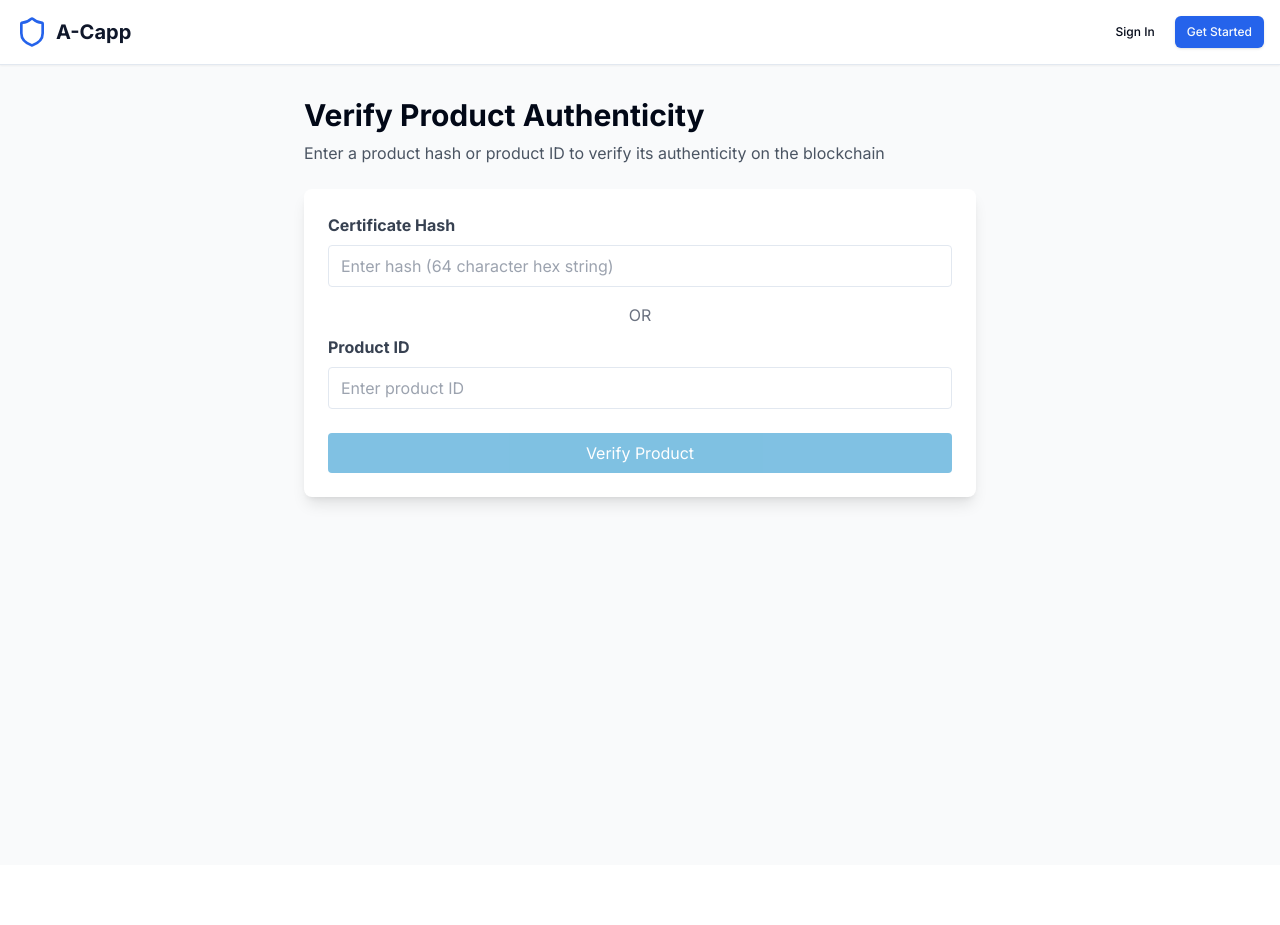
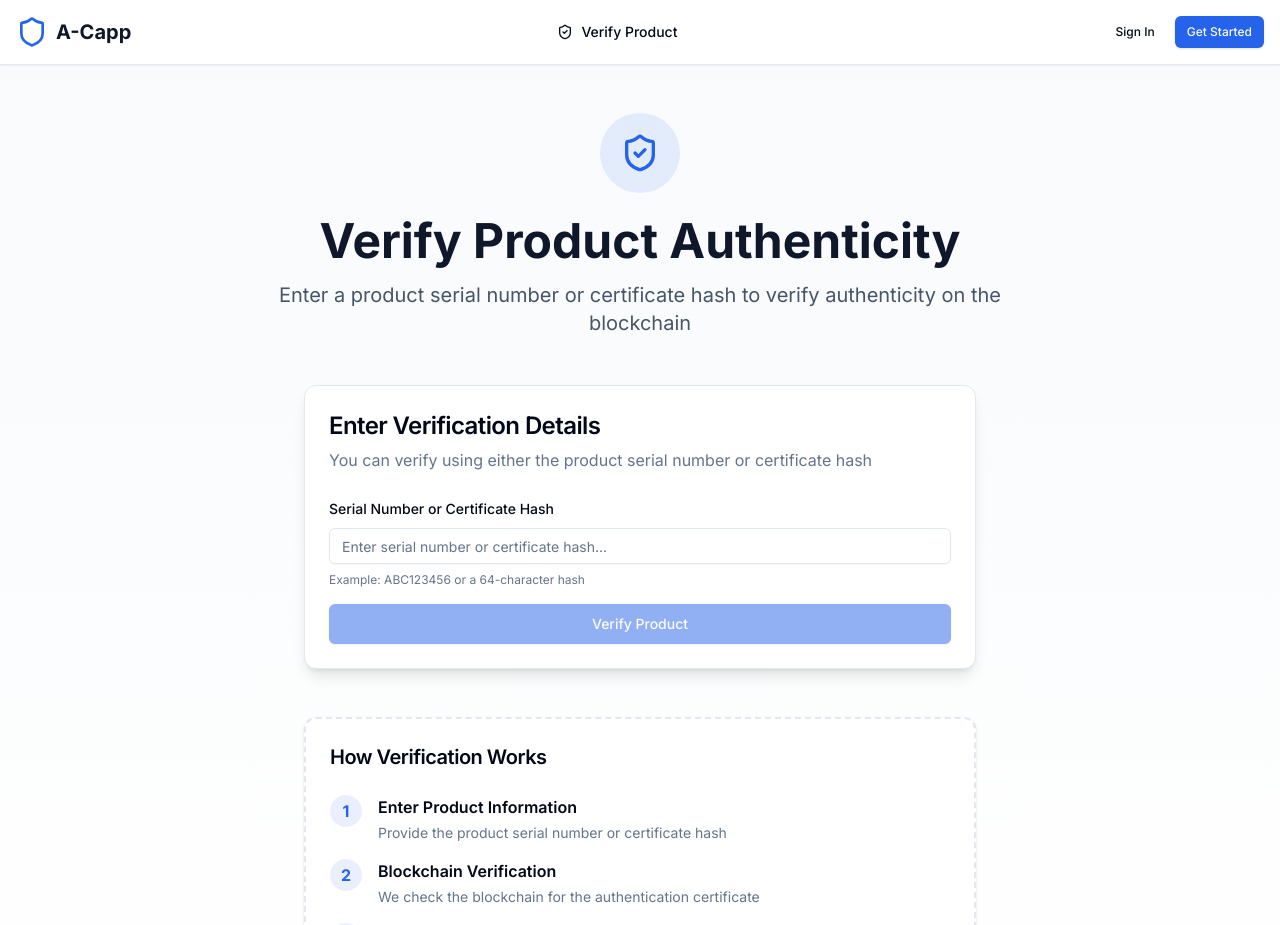
Before and after one commit to yasin48/A-Capp-Project, a Next.js app: page /verify in a window 1280 px wide. Shown: the top 925 px of the page. Before the commit the page ends 865 px from the top, so only its background shows below. Built offline with nearby package versions, Linux system fonts and the light colour scheme; no server answers.

Commit message:
Add public verification feature with professional styling

```diff
--- a/app/page.tsx
+++ b/app/page.tsx
@@ -3,7 +3,7 @@
 import Link from 'next/link';
 import { Button } from '@/components/ui/button';
 import { Card, CardContent, CardDescription, CardHeader, CardTitle } from '@/components/ui/card';
-import { CheckCircle2, Shield, FileCheck, Database, Globe } from 'lucide-react';
+import { CheckCircle2, Shield, FileCheck, Database, Globe, ShieldCheck } from 'lucide-react';
 
 export const dynamic = 'force-dynamic';
 
@@ -95,6 +95,28 @@ export default function Home() {
         </div>
       </div>
 
+      {/* Verify Product Section */}
+      <div className="container mx-auto px-4 py-16 bg-slate-100">
+        <div className="max-w-4xl mx-auto">
+          <Card className="border-2">
+            <CardHeader className="text-center">
+              <div className="w-16 h-16 bg-primary/10 rounded-full flex items-center justify-center mx-auto mb-4">
+                <ShieldCheck className="w-8 h-8 text-primary" />
+              </div>
+              <CardTitle className="text-3xl mb-4">Verify Product Authenticity</CardTitle>
+              <CardDescription className="text-lg mb-6">
+                Anyone can verify a product's authenticity using our blockchain-based verification system
+              </CardDescription>
+              <Link href="/verify">
+                <Button size="lg" className="text-lg px-8">
+                  Verify a Product Now
+                </Button>
+              </Link>
+            </CardHeader>
+          </Card>
+        </div>
+      </div>
+
       {/* CTA Section */}
       <div className="container mx-auto px-4 py-16">
         <Card className="max-w-4xl mx-auto bg-primary text-primary-foreground">
--- a/app/verify/page.tsx
+++ b/app/verify/page.tsx
@@ -1,7 +1,13 @@
 'use client';
 
 import { useState } from 'react';
-import Link from 'next/link';
+import { Button } from '@/components/ui/button';
+import { Input } from '@/components/ui/input';
+import { Label } from '@/components/ui/label';
+import { Card, CardContent, CardDescription, CardHeader, CardTitle } from '@/components/ui/card';
+import { ShieldCheck, CheckCircle2, XCircle, Package, Calendar, Hash, ExternalLink } from 'lucide-react';
+
+export const dynamic = 'force-dynamic';
 
 interface VerificationResult {
   verified: boolean;
@@ -16,15 +22,13 @@ interface VerificationResult {
   };
   blockchainRecord?: {
     txHash: string;
-    blockNumber: number;
+    blockNumber: string;
     network: string;
   };
-  message?: string;
 }
 
 export default function VerifyPage() {
-  const [hash, setHash] = useState('');
-  const [productId, setProductId] = useState('');
+  const [searchValue, setSearchValue] = useState('');
   const [loading, setLoading] = useState(false);
   const [result, setResult] = useState<VerificationResult | null>(null);
   const [error, setError] = useState('');
@@ -36,155 +40,257 @@ export default function VerifyPage() {
     setResult(null);
 
     try {
-      const params = new URLSearchParams();
-      if (hash) params.append('hash', hash);
-      if (productId) params.append('productId', productId);
+      // Determine if it's a hash or product ID
+      const isHash = searchValue.length === 64; // SHA-256 hash length
+      const queryParam = isHash ? `hash=${searchValue}` : `productId=${searchValue}`;
 
-      const response = await fetch(`/api/verify?${params.toString()}`);
-      const verifyResult = await response.json();
+      const response = await fetch(`/api/verify?${queryParam}`);
+      const data = await response.json();
 
-      if (verifyResult.success) {
-        setResult(verifyResult.data);
+      if (data.success) {
+        setResult(data.data);
       } else {
-        setError(verifyResult.error || 'Verification failed');
+        setError(data.error || 'Failed to verify product');
       }
     } catch (err: any) {
-      setError(err.message || 'An error occurred');
+      setError(err.message || 'An error occurred during verification');
     } finally {
       setLoading(false);
     }
   };
 
+  const formatDate = (dateString: string) => {
+    return new Date(dateString).toLocaleDateString('en-US', {
+      year: 'numeric',
+      month: 'long',
+      day: 'numeric',
+      hour: '2-digit',
+      minute: '2-digit'
+    });
+  };
+
   return (
-    <div className="min-h-screen bg-gray-50">
-      <div className="container mx-auto py-8 px-4">
-        <div className="max-w-2xl mx-auto">
-        <div className="mb-6">
-            <h1 className="text-3xl font-bold mb-2">Verify Product Authenticity</h1>
-            <p className="text-gray-600">
-              Enter a product hash or product ID to verify its authenticity on the blockchain
+    <div className="min-h-screen bg-gradient-to-b from-slate-50 to-white">
+      <div className="container mx-auto px-4 py-12">
+        {/* Hero Section */}
+        <div className="max-w-3xl mx-auto text-center mb-12">
+          <div className="w-20 h-20 bg-primary/10 rounded-full flex items-center justify-center mx-auto mb-6">
+            <ShieldCheck className="w-10 h-10 text-primary" />
+          </div>
+          <h1 className="text-4xl md:text-5xl font-bold text-slate-900 mb-4">
+            Verify Product Authenticity
+          </h1>
+          <p className="text-xl text-slate-600">
+            Enter a product serial number or certificate hash to verify authenticity on the blockchain
           </p>
         </div>
 
-          <form onSubmit={handleVerify} className="bg-white rounded-lg shadow-lg p-6 mb-6">
-            <div className="mb-4">
-              <label className="block text-gray-700 font-bold mb-2" htmlFor="hash">
-                Certificate Hash
-              </label>
-              <input
-                className="w-full border rounded px-3 py-2 focus:outline-none focus:ring-2 focus:ring-primary-500"
-                id="hash"
+        {/* Verification Form */}
+        <Card className="max-w-2xl mx-auto shadow-lg mb-8">
+          <CardHeader>
+            <CardTitle className="text-2xl">Enter Verification Details</CardTitle>
+            <CardDescription className="text-base">
+              You can verify using either the product serial number or certificate hash
+            </CardDescription>
+          </CardHeader>
+          <CardContent>
+            <form onSubmit={handleVerify} className="space-y-4">
+              <div className="space-y-2">
+                <Label htmlFor="searchValue">Serial Number or Certificate Hash</Label>
+                <Input
+                  id="searchValue"
                   type="text"
-                placeholder="Enter hash (64 character hex string)"
-                value={hash}
-                onChange={(e) => setHash(e.target.value)}
+                  placeholder="Enter serial number or certificate hash..."
+                  value={searchValue}
+                  onChange={(e) => setSearchValue(e.target.value)}
+                  required
+                  className="text-base"
                 />
+                <p className="text-xs text-muted-foreground">
+                  Example: ABC123456 or a 64-character hash
+                </p>
               </div>
 
-            <div className="mb-6">
-              <div className="text-center text-gray-500 mb-2">OR</div>
-              <label className="block text-gray-700 font-bold mb-2" htmlFor="productId">
-                Product ID
-              </label>
-              <input
-                className="w-full border rounded px-3 py-2 focus:outline-none focus:ring-2 focus:ring-primary-500"
-                id="productId"
-                type="text"
-                placeholder="Enter product ID"
-                value={productId}
-                onChange={(e) => setProductId(e.target.value)}
-              />
-            </div>
-
-            <button
+              <Button
                 type="submit"
-              disabled={loading || (!hash && !productId)}
-              className="w-full bg-primary-600 text-white py-2 px-4 rounded hover:bg-primary-700 disabled:opacity-50 disabled:cursor-not-allowed"
+                className="w-full"
+                size="lg"
+                disabled={loading || !searchValue}
               >
                 {loading ? 'Verifying...' : 'Verify Product'}
-            </button>
+              </Button>
             </form>
+          </CardContent>
+        </Card>
 
+        {/* Error Message */}
         {error && (
-            <div className="bg-red-100 border border-red-400 text-red-700 px-4 py-3 rounded mb-4">
-              {error}
+          <Card className="max-w-2xl mx-auto border-destructive mb-8">
+            <CardContent className="pt-6">
+              <div className="flex items-center gap-3 text-destructive">
+                <XCircle className="w-5 h-5" />
+                <p>{error}</p>
+              </div>
+            </CardContent>
+          </Card>
+        )}
+
+        {/* Verification Results */}
+        {result && (
+          <div className="max-w-2xl mx-auto space-y-6">
+            {/* Status Card */}
+            <Card className={`border-2 ${result.verified ? 'border-green-500 bg-green-50' : 'border-red-500 bg-red-50'}`}>
+              <CardHeader className="text-center pb-4">
+                <div className={`w-16 h-16 rounded-full flex items-center justify-center mx-auto mb-4 ${result.verified ? 'bg-green-100' : 'bg-red-100'
+                  }`}>
+                  {result.verified ? (
+                    <CheckCircle2 className="w-8 h-8 text-green-600" />
+                  ) : (
+                    <XCircle className="w-8 h-8 text-red-600" />
+                  )}
+                </div>
+                <CardTitle className={`text-3xl ${result.verified ? 'text-green-700' : 'text-red-700'}`}>
+                  {result.verified ? 'Product Verified ✓' : 'Not Verified'}
+                </CardTitle>
+                <CardDescription className={`text-base ${result.verified ? 'text-green-600' : 'text-red-600'}`}>
+                  {result.verified
+                    ? 'This product has been authenticated and verified on the blockchain'
+                    : result.exists
+                      ? 'Product found but verification failed'
+                      : 'No verification record found for this product'
+                  }
+                </CardDescription>
+              </CardHeader>
+            </Card>
+
+            {/* Certificate Details */}
+            {result.certificate && (
+              <Card>
+                <CardHeader>
+                  <CardTitle className="flex items-center gap-2">
+                    <Package className="w-5 h-5" />
+                    Certificate Details
+                  </CardTitle>
+                </CardHeader>
+                <CardContent className="space-y-3">
+                  <div className="grid grid-cols-1 md:grid-cols-2 gap-4">
+                    <div>
+                      <Label className="text-xs text-muted-foreground">Product ID</Label>
+                      <p className="font-mono text-sm">{result.certificate.productId}</p>
+                    </div>
+                    <div>
+                      <Label className="text-xs text-muted-foreground">Decision</Label>
+                      <p className="font-medium capitalize">{result.certificate.decision}</p>
+                    </div>
+                    <div>
+                      <Label className="text-xs text-muted-foreground">Verified On</Label>
+                      <div className="flex items-center gap-2">
+                        <Calendar className="w-4 h-4 text-muted-foreground" />
+                        <p className="text-sm">{formatDate(result.certificate.timestamp)}</p>
+                      </div>
+                    </div>
+                    {result.certificate.reason && (
+                      <div className="md:col-span-2">
+                        <Label className="text-xs text-muted-foreground">Verification Notes</Label>
+                        <p className="text-sm">{result.certificate.reason}</p>
                       </div>
                     )}
+                  </div>
+                </CardContent>
+              </Card>
+            )}
 
-          {result && (
-            <div className="bg-white rounded-lg shadow-lg p-6">
-              <h2 className="text-2xl font-bold mb-4">Verification Result</h2>
-
-              {result.verified ? (
-                <div className="space-y-4">
-                  <div className="bg-green-100 border border-green-400 text-green-700 px-4 py-3 rounded">
-                    <div className="flex items-center">
-                      <span className="text-2xl mr-2">✅</span>
-                      <span className="font-bold">Product Verified as Authentic</span>
+            {/* Blockchain Details */}
+            {result.blockchainRecord && (
+              <Card>
+                <CardHeader>
+                  <CardTitle className="flex items-center gap-2">
+                    <Hash className="w-5 h-5" />
+                    Blockchain Record
+                  </CardTitle>
+                </CardHeader>
+                <CardContent className="space-y-3">
+                  <div className="space-y-3">
+                    <div>
+                      <Label className="text-xs text-muted-foreground">Transaction Hash</Label>
+                      <div className="flex items-center gap-2">
+                        <p className="font-mono text-xs break-all">{result.blockchainRecord.txHash}</p>
+                        <ExternalLink className="w-4 h-4 text-muted-foreground flex-shrink-0" />
                       </div>
                     </div>
+                    <div className="grid grid-cols-2 gap-4">
+                      <div>
+                        <Label className="text-xs text-muted-foreground">Block Number</Label>
+                        <p className="font-mono text-sm">{result.blockchainRecord.blockNumber}</p>
+                      </div>
+                      <div>
+                        <Label className="text-xs text-muted-foreground">Network</Label>
+                        <p className="text-sm capitalize">{result.blockchainRecord.network}</p>
+                      </div>
+                    </div>
+                  </div>
+                </CardContent>
+              </Card>
+            )}
 
-                  {result.certificate && (
-                    <div className="border rounded p-4">
-                      <h3 className="font-semibold mb-2">Certificate Details</h3>
-                      <p className="mb-1">
-                        <span className="font-medium">Product ID:</span>{' '}
-                        {result.certificate.productId}
-                      </p>
-                      <p className="mb-1">
-                        <span className="font-medium">Decision:</span>{' '}
-                        {result.certificate.decision}
-                      </p>
-                      <p className="mb-1">
-                        <span className="font-medium">Timestamp:</span>{' '}
-                        {new Date(result.certificate.timestamp).toLocaleString()}
-                      </p>
-                      {result.certificate.reason && (
-                        <p className="mb-1">
-                          <span className="font-medium">Reason:</span>{' '}
-                          {result.certificate.reason}
-                        </p>
+            {result.timestamp && (
+              <Card>
+                <CardContent className="pt-6">
+                  <div className="text-center text-sm text-muted-foreground">
+                    Blockchain timestamp: {formatDate(result.timestamp)}
+                  </div>
+                </CardContent>
+              </Card>
             )}
           </div>
         )}
 
-                  {result.blockchainRecord && (
-                    <div className="border rounded p-4">
-                      <h3 className="font-semibold mb-2">Blockchain Record</h3>
-                      <p className="mb-1">
-                        <span className="font-medium">Network:</span>{' '}
-                        {result.blockchainRecord.network}
-                      </p>
-                      <p className="mb-1">
-                        <span className="font-medium">Block Number:</span>{' '}
-                        {result.blockchainRecord.blockNumber}
-                      </p>
-                      <p className="mb-1 break-all">
-                        <span className="font-medium">Transaction Hash:</span>{' '}
-                        <code className="text-sm">{result.blockchainRecord.txHash}</code>
+        {/* Info Section */}
+        {!result && !error && (
+          <div className="max-w-2xl mx-auto mt-12">
+            <Card className="border-2 border-dashed">
+              <CardHeader>
+                <CardTitle className="text-xl">How Verification Works</CardTitle>
+              </CardHeader>
+              <CardContent className="space-y-4">
+                <div className="flex gap-4">
+                  <div className="w-8 h-8 bg-primary/10 rounded-full flex items-center justify-center flex-shrink-0">
+                    <span className="text-primary font-bold">1</span>
+                  </div>
+                  <div>
+                    <h3 className="font-semibold mb-1">Enter Product Information</h3>
+                    <p className="text-sm text-muted-foreground">
+                      Provide the product serial number or certificate hash
                     </p>
                   </div>
-                  )}
                 </div>
-              ) : (
-                <div className="bg-red-100 border border-red-400 text-red-700 px-4 py-3 rounded">
-                  <div className="flex items-center">
-                    <span className="text-2xl mr-2">❌</span>
-                    <span className="font-bold">
-                      {result.message || 'Product could not be verified'}
-                    </span>
+                <div className="flex gap-4">
+                  <div className="w-8 h-8 bg-primary/10 rounded-full flex items-center justify-center flex-shrink-0">
+                    <span className="text-primary font-bold">2</span>
                   </div>
-                  {!result.exists && (
-                    <p className="mt-2">
-                      The hash or product ID was not found on the blockchain.
+                  <div>
+                    <h3 className="font-semibold mb-1">Blockchain Verification</h3>
+                    <p className="text-sm text-muted-foreground">
+                      We check the blockchain for the authentication certificate
                     </p>
-                  )}
                   </div>
-              )}
+                </div>
+                <div className="flex gap-4">
+                  <div className="w-8 h-8 bg-primary/10 rounded-full flex items-center justify-center flex-shrink-0">
+                    <span className="text-primary font-bold">3</span>
+                  </div>
+                  <div>
+                    <h3 className="font-semibold mb-1">Get Results</h3>
+                    <p className="text-sm text-muted-foreground">
+                      Receive instant verification status and certificate details
+                    </p>
+                  </div>
+                </div>
+              </CardContent>
+            </Card>
           </div>
         )}
       </div>
     </div>
-    </div>
   );
 }
--- a/components/Navbar.tsx
+++ b/components/Navbar.tsx
@@ -4,7 +4,7 @@ import Link from 'next/link';
 import { useAuth } from '@/lib/auth/AuthContext';
 import { useRouter } from 'next/navigation';
 import { Button } from '@/components/ui/button';
-import { LogOut, Shield, LayoutDashboard, Package } from 'lucide-react';
+import { LogOut, Shield, LayoutDashboard, Package, ShieldCheck } from 'lucide-react';
 
 export default function Navbar() {
   const { user, role, signOut, loading } = useAuth();
@@ -26,8 +26,17 @@ export default function Navbar() {
           </Link>
 
           {/* Navigation Links */}
+          <div className="hidden md:flex items-center space-x-1">
+            {/* Public Verify Link - visible to everyone */}
+            <Link href="/verify">
+              <Button variant="ghost" className="gap-2">
+                <ShieldCheck className="w-4 h-4" />
+                Verify Product
+              </Button>
+            </Link>
+
             {user && (
-            <div className="hidden md:flex items-center space-x-1">
+              <>
                 <Link href="/dashboard">
                   <Button variant="ghost" className="gap-2">
                     <LayoutDashboard className="w-4 h-4" />
@@ -48,8 +57,9 @@ export default function Navbar() {
                     </Button>
                   </Link>
                 )}
+              </>
+            )}
           </div>
-          )}
 
           {/* User Menu */}
           <div className="flex items-center space-x-4">
```
Lines whose indentation alone changed are shown as unchanged.
